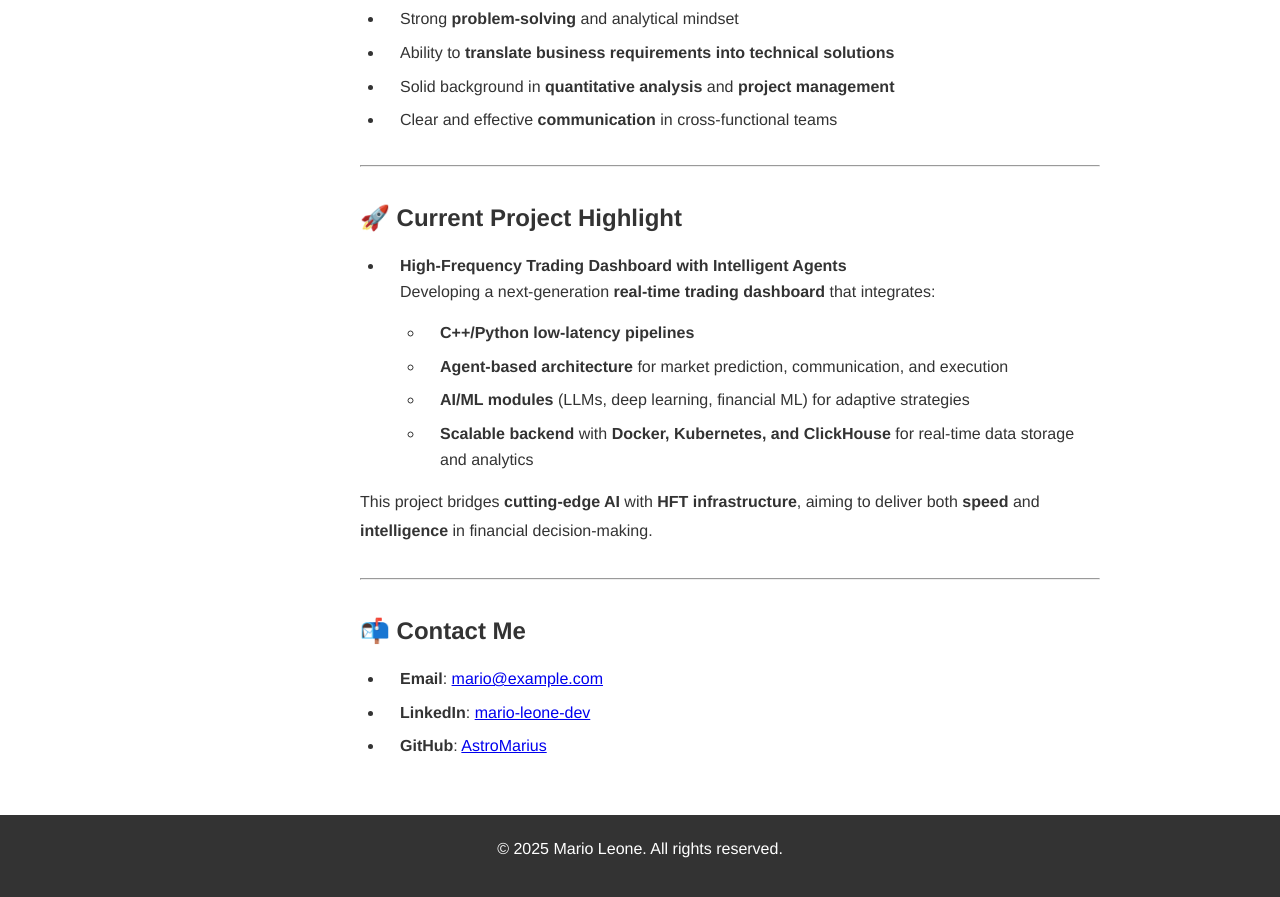
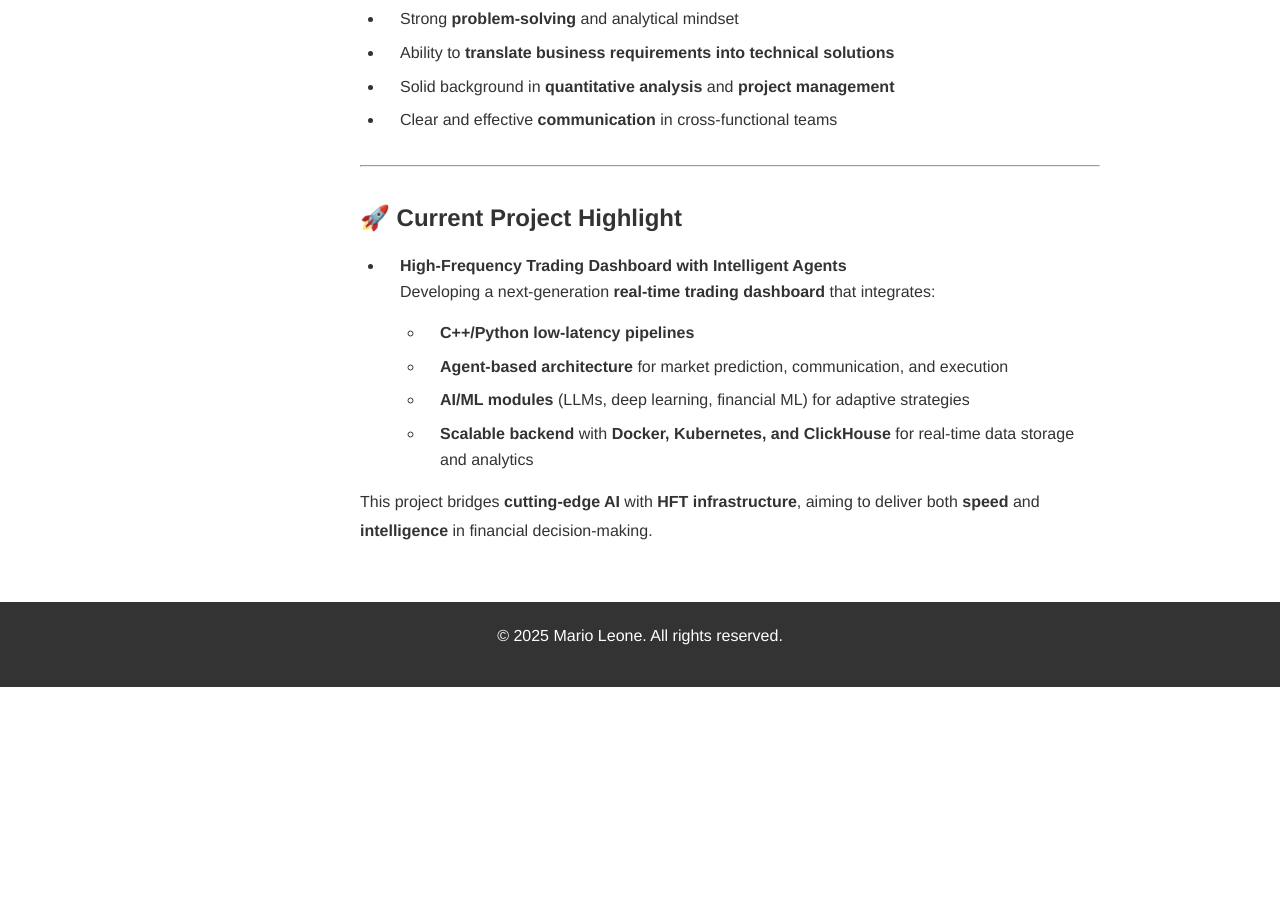
Before and after one commit to AstroMarius/marioleone.github.io, a Jekyll site: the page built from index.md, in a window 1280 px wide and 900 px high, scrolled down 1538 px. Shown: the top 897 px of the window. Built offline with Jekyll 4.4.1, drawn with Linux system fonts in a browser that asks for light colours; after the commit the page ends 2225 px from its top, so only the background shows below that.

Commit message:
feat: aggiornare i link di contatto e aggiungere la pagina di contatto
Modificati i link di contatto nel menu di navigazione per puntare al nuovo percorso.
Aggiunta una nuova pagina di contatto con informazioni aggiornate su email, LinkedIn e GitHub.
Aggiornato il feed e la sitemap per riflettere le modifiche.

```diff
--- a/_config.yml
+++ b/_config.yml
@@ -24,7 +24,7 @@
   - ["Home", "/"]
   - ["Projects", "/projects/"]
   - ["CV", "/cv/"]
-  - ["Contact", "/#contact"]
+  - ["Contact", "/contact/"]
 
 # Footer links
 footer-links:
--- a/index.md
+++ b/index.md
@@ -69,11 +69,3 @@
   - **Scalable backend** with **Docker, Kubernetes, and ClickHouse** for real-time data storage and analytics
 
 This project bridges **cutting-edge AI** with **HFT infrastructure**, aiming to deliver both **speed** and **intelligence** in financial decision-making.
-
----
-
-## 📬 Contact Me {#contact}
-
-- **Email**: [mario@example.com](mailto:mario@example.com){:target="_blank" rel="noopener"}
-- **LinkedIn**: [mario-leone-dev](https://linkedin.com/in/mario-leone-dev){:target="_blank" rel="noopener"}
-- **GitHub**: [AstroMarius](https://github.com/AstroMarius){:target="_blank" rel="noopener"}
```
Also changed, not shown: contact/index.md (added, +11 -0 lines), 8 other files.
